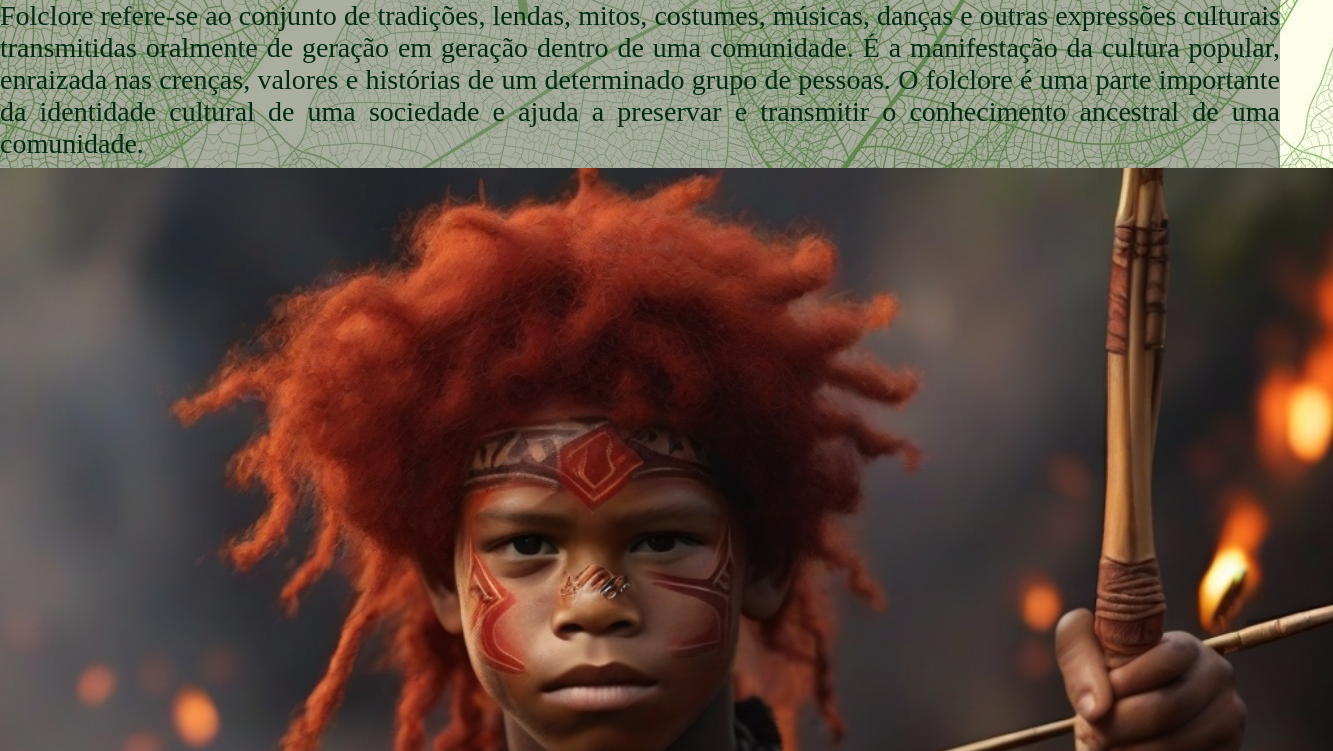
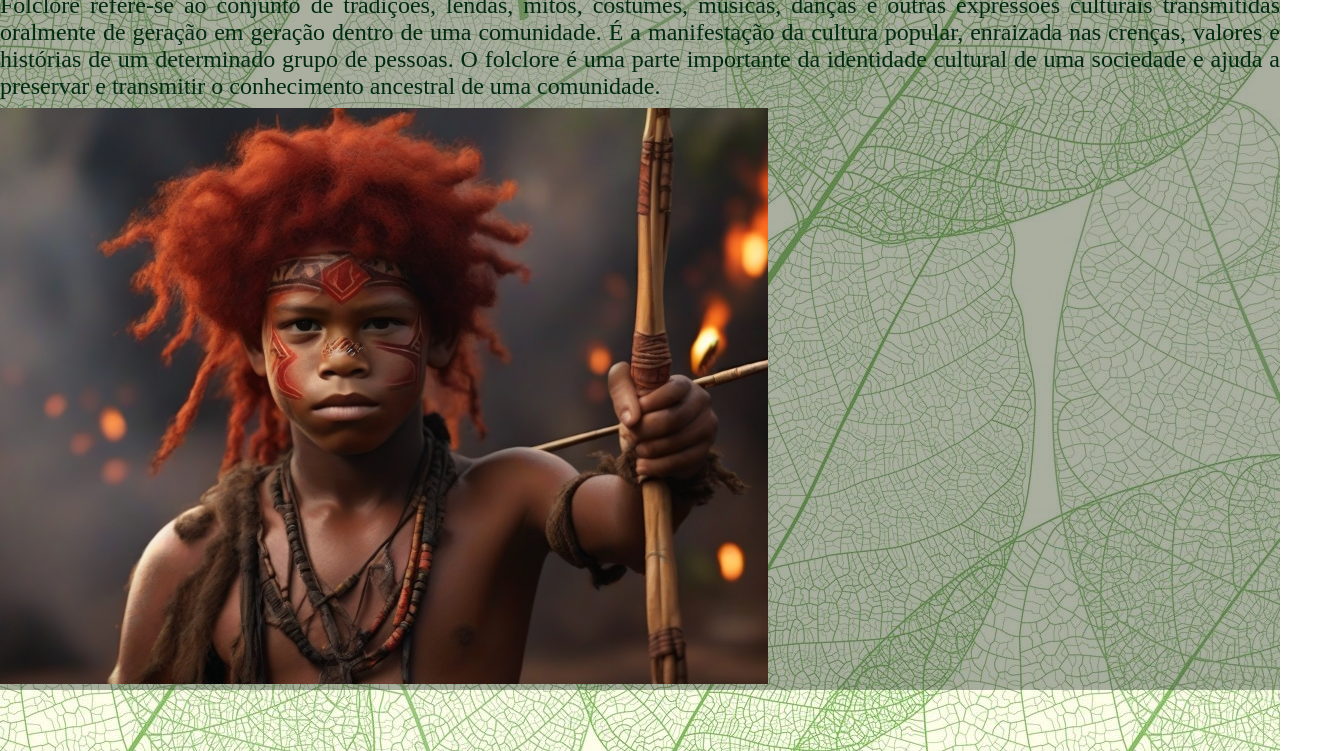
Before and after one commit to saradess/Pagina_folclore, a plain HTML site: page index.html in a window 1280 px wide. Shown: the part 226-977 px from the top of the page, 1333 px wide, since content can reach past the window. Drawn offline with Linux system fonts and the light colour scheme.

Commit message:
ajuste tamanho imagem sobre

```diff
--- a/index.html
+++ b/index.html
@@ -110,7 +110,7 @@
             <div class="article">
                 <article>
                     <h3>Mula-sem-cabeça</h3>
-        <img id="Mula" src="./midias/MULA.jpg" alt="mula com chmas saindo do pescoço onde deveria estar sa cabeça">
+        <img id="Mula" src="./midias/MulaSemCabeca.jpg" alt="mula com chmas saindo do pescoço onde deveria estar sa cabeça">
         <p>A Mula sem Cabeça é uma figura do folclore brasileiro que representa uma criatura amaldiçoada. Segundo a lenda, a Mula sem Cabeça é uma mulher que foi amaldiçoada por praticar relações amorosas com um padre. Como punição, ela foi transformada em uma mula sem cabeça.</p>
         <p>A Mula sem Cabeça é descrita como um animal assustador, com um corpo de mula e fogo saindo do pescoço decepado. Ela é conhecida por aparecer durante a noite, especialmente em locais isolados, como estradas desertas e matas.</p>
         <p>Diz-se que a Mula sem Cabeça é condenada a vagar eternamente, sendo perseguida por caçadores ou pelos próprios demônios. Ela é conhecida por emitir relinchos aterrorizantes e galopar desenfreadamente, causando medo nas pessoas que a encontram.</p>
--- a/main.css
+++ b/main.css
@@ -1,6 +1,6 @@
 *{
-    margin: 0;
-    padding: 0;
+    margin: 0%;
+    padding: 0%;
     box-sizing:border-box;
 }
 
@@ -16,7 +16,8 @@ header h1, section h2, section h3, form button{
 
 body, input, textarea {
     font-family: 'Alegreya', serif;
-    font-size: 28px;
+    font-size: 150%;
+    /*font-size: 28px*/
     color: #012a13;
 }
 
@@ -28,7 +29,7 @@ header{
 
 header nav li {
     display: inline;
-    margin-left: 16px;
+    margin-left: 16px;;
     font-size: 28px;
 }
 
@@ -43,7 +44,9 @@ header nav li a{
 }
 
 .container article #folclore{
-    height: 1000px
+    height: auto;
+    width: 60%;
+    /*height: 1000px*/
 }
 
 .container {
@@ -137,7 +140,7 @@ input:focus, textarea:focus {
 }
 
 #redes li img{
-    height: 24px;
+    height: 0,6%;
 }
 
 footer {
```
